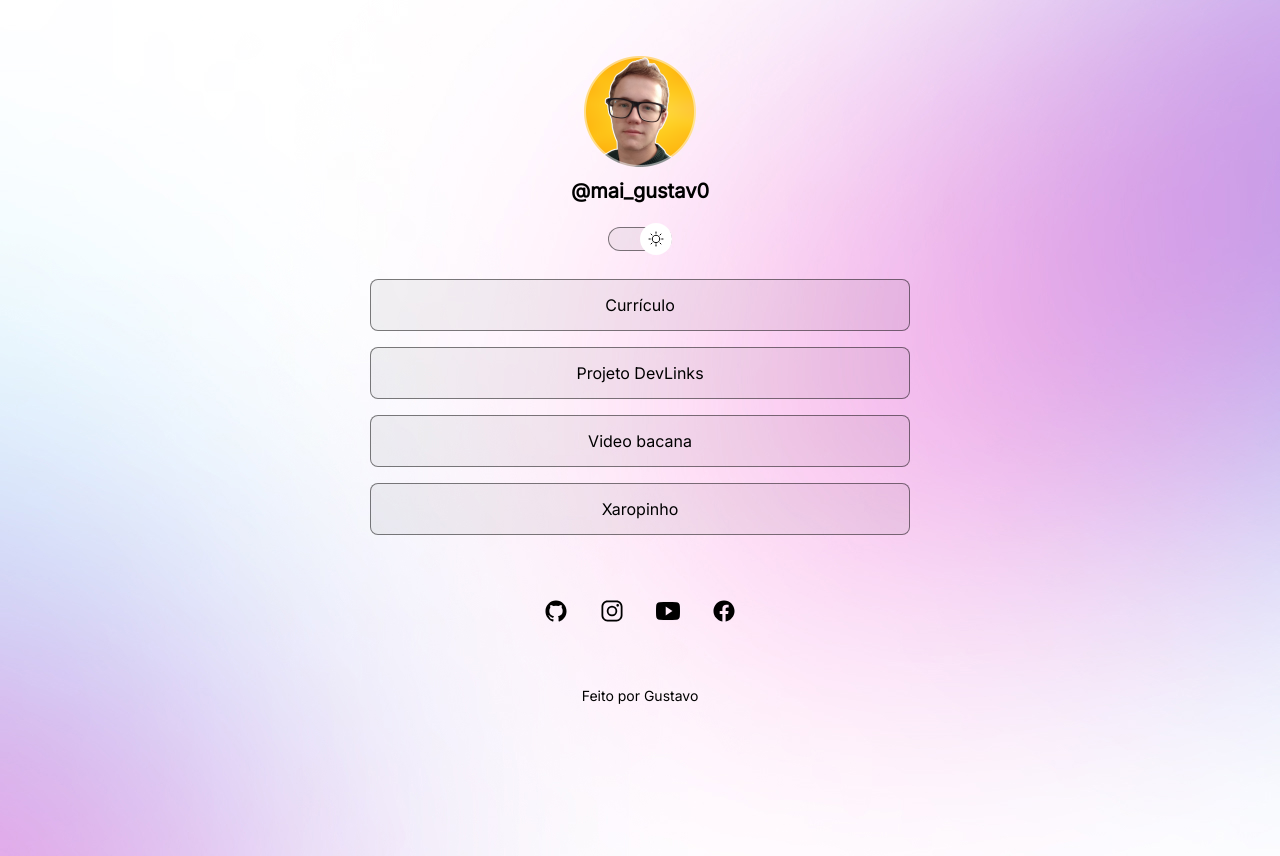
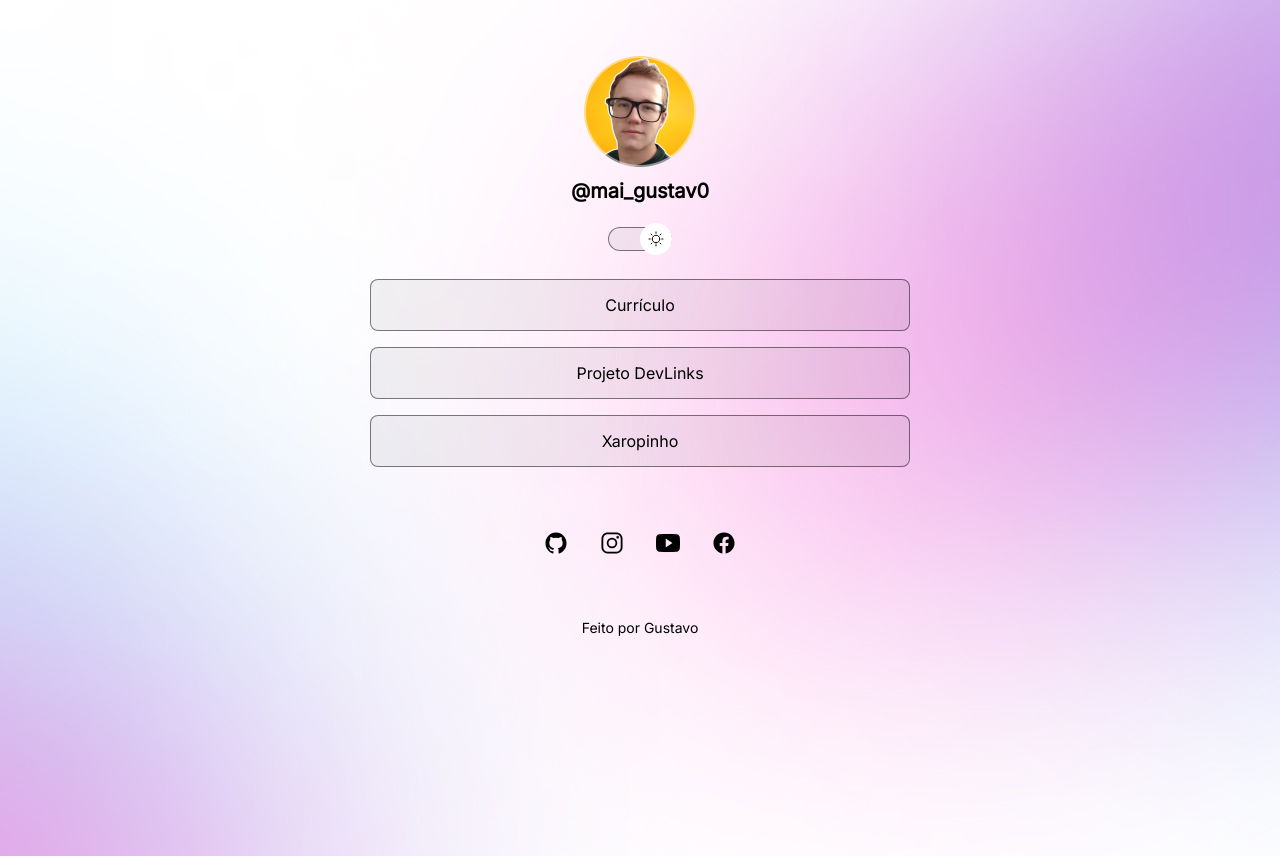
Before and after one commit to Chester2059/Devlinks, a plain HTML site: page index.html in a window 1280 px wide. Drawn offline with nearby package versions, Linux system fonts and the light colour scheme.

Commit message:
no more youtube button

```diff
--- a/index.html
+++ b/index.html
@@ -50,13 +50,7 @@
             >
           </li>
 
-          <li>
-            <a
-              href="https://www.youtube.com/watch?v=2baTs3kXQJk"
-              target="_blank"
-              >Video bacana</a
-            >
-          </li>
+
 
           <li>
             <a
```
